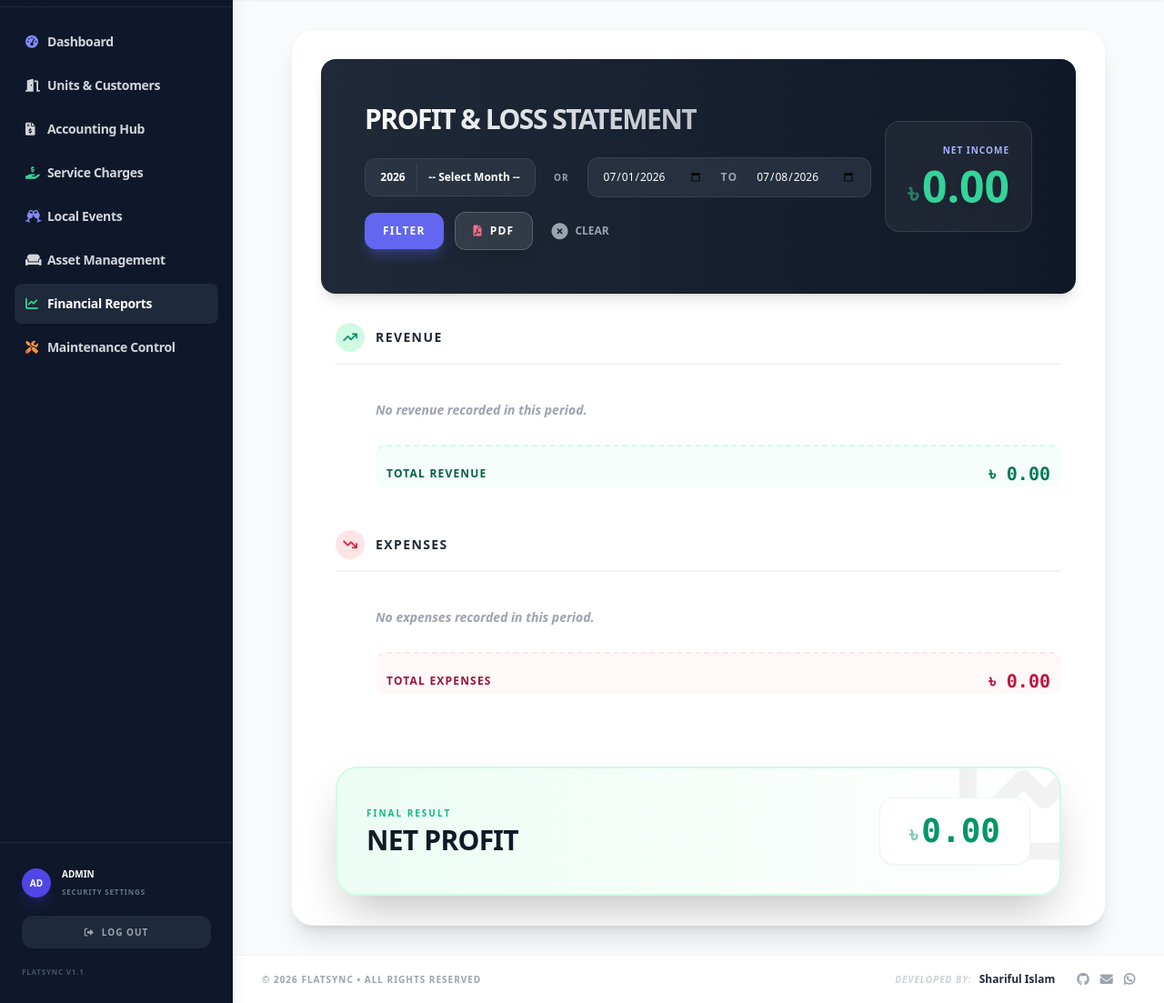
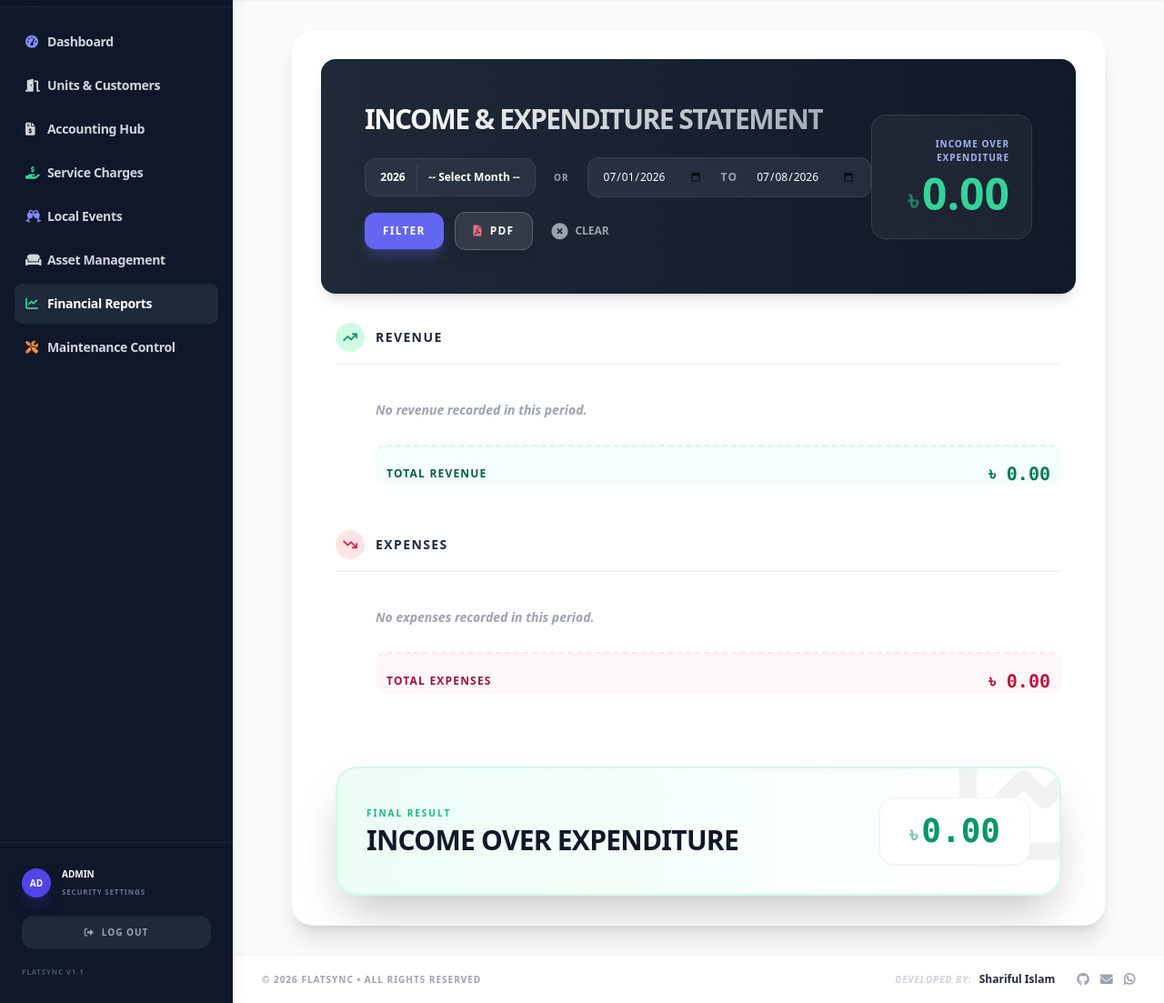
Before and after one commit to sharifulnrv/FlatSync, a Flask app: page /reports/pnl in a window 1280 px wide. Shown: the part 73-1176 px from the top of the page at 91% size. Run offline with Flask 3, Linux system fonts and the light colour scheme; a user stored in the database is signed in; data comes from the database, SQL or seed files in the repository; data that the repository does not hold is empty; some libraries are stand-ins or nearby versions.

Commit message:
income expendature templet fix

```diff
--- a/templates/pdf_report_base.html
+++ b/templates/pdf_report_base.html
@@ -19,9 +19,8 @@
         }
         .header {
             text-align: center;
-            border-bottom: 2px solid #1e1b4b;
             padding-bottom: 5px;
-            margin-bottom: 15px;
+            margin-bottom: 5px;
         }
         .company-name {
             font-size: 16pt;
@@ -149,6 +148,7 @@
         <p class="report-title">{% block pdf_header %}Financial Report{% endblock %}</p>
         <p style="font-size:8pt; color:#94a3b8; margin-top:2px;">Generated: {{ now_date }}</p>
     </div>
+    <div style="border-top: 2px solid #1e1b4b; margin-bottom: 20px;"></div>
     {% endif %}
 
     <div class="content">
--- a/templates/pnl_report.html
+++ b/templates/pnl_report.html
@@ -1,49 +1,48 @@
 {% extends "pdf_report_base.html" if is_pdf else "base.html" %}
 
-{% block header %}Profit & Loss Statement{% endblock %}
-{% block pdf_header %}{{ data.event.name + ' - ' if data.event }}{{ title|default('Profit & Loss Statement') }}{% endblock %}
+{% block header %}Income & Expenditure Statement{% endblock %}
+{% block pdf_header %}{{ data.event.name + ' - ' if data.event }}{{ title|default('Income & Expenditure Statement') }}{% endblock %}
 
 {% block content %}
 
 {% if is_pdf %}
 <style>
-    /* Premium Corporate PDF Styles (xhtml2pdf compatible) */
+    /* Clean, Elegant Financial PDF Styles */
     .report-container {
         font-family: Helvetica, Arial, sans-serif;
-        color: #1e293b;
+        color: #334155;
         font-size: 10pt;
     }
 
     .period-header {
         text-align: center;
-        margin-bottom: 25px;
+        margin-bottom: 30px;
         font-size: 11pt;
         color: #475569;
         font-weight: bold;
-        letter-spacing: 0.5px;
     }
 
     .financial-table {
         width: 100%;
         border-collapse: collapse;
-        margin-bottom: 30px;
+        margin-bottom: 35px;
     }
 
     .financial-table th {
-        background-color: #1e1b4b; /* Navy Blue */
-        color: #ffffff;
+        color: #0f172a;
         font-size: 9pt;
         font-weight: bold;
         text-transform: uppercase;
         text-align: left;
-        padding: 10px 15px;
-        letter-spacing: 1px;
+        padding: 8px 10px;
+        border-bottom: 2px solid #0f172a;
+        letter-spacing: 0.5px;
     }
 
     .financial-table td {
-        padding: 8px 15px;
+        padding: 8px 10px;
         font-size: 10pt;
-        border-bottom: 1px solid #f1f5f9;
+        border-bottom: none;
     }
 
     .financial-table tr.stripe {
@@ -175,8 +179,8 @@
     <table class="net-profit-table">
         <tbody>
             <tr class="net-profit-row {% if data.net_profit < 0 %}loss{% endif %}">
-                <td>{% if data.net_profit < 0 %}NET LOSS{% else %}NET PROFIT{% endif %}</td>
-                <td class="td-amount">৳ {{ "{:,.2f}".format(data.net_profit|abs) }}</td>
+                <td style="width: 70%;">{% if data.net_profit < 0 %}EXPENDITURE OVER INCOME{% else %}INCOME OVER EXPENDITURE{% endif %}</td>
+                <td class="td-amount" style="width: 30%;">৳ {{ "{:,.2f}".format(data.net_profit|abs) }}</td>
             </tr>
         </tbody>
     </table>
@@ -196,9 +200,9 @@
         <div>
             <h2 class="text-3xl font-black mb-1 uppercase tracking-tighter text-transparent bg-clip-text bg-gradient-to-r from-white to-gray-400">
                 {% if data.event %}
-                    {{ data.event.name }} - P&L
+                    {{ data.event.name }} - Income & Expenditure
                 {% else %}
-                    Profit & Loss Statement
+                    Income & Expenditure Statement
                 {% endif %}
             </h2>
             <form action="{{ url_for('reports.pnl_statement') }}" method="GET" class="flex flex-col gap-4 mt-6">
@@ -248,7 +252,7 @@
             </form>
         </div>
         <div class="text-right bg-white/5 p-6 rounded-2xl border border-white/10 backdrop-blur-md">
-            <p class="text-[10px] font-black text-indigo-300 uppercase tracking-widest mb-2">Net Income</p>
+            <p class="text-[10px] font-black text-indigo-300 uppercase tracking-widest mb-2">Income Over Expenditure</p>
             <p class="text-5xl font-black {% if data.net_profit < 0 %}text-rose-400{% else %}text-emerald-400{% endif %} drop-shadow-md">
                 <span class="text-3xl opacity-50 mr-1">৳</span>{{ "{:,.2f}".format(data.net_profit|abs) }}
             </p>
@@ -319,7 +323,7 @@
 
                 <div class="z-10">
                     <span class="text-[10px] font-black {% if data.net_profit < 0 %}text-rose-500{% else %}text-emerald-500{% endif %} uppercase tracking-[0.2em] block mb-1">Final Result</span>
-                    <span class="text-3xl font-black text-gray-900 uppercase tracking-tight">Net {% if data.net_profit < 0 %}Loss{% else %}Profit{% endif %}</span>
+                    <span class="text-3xl font-black text-gray-900 uppercase tracking-tight">{% if data.net_profit < 0 %}Expenditure Over Income{% else %}Income Over Expenditure{% endif %}</span>
                 </div>
 
                 <div class="z-10 bg-white px-8 py-4 rounded-2xl shadow-sm border border-gray-100">
```
Also changed, not shown: other parts of templates/pnl_report.html (+18 -13 lines), templates/reports_index.html (+4 -4 lines).
